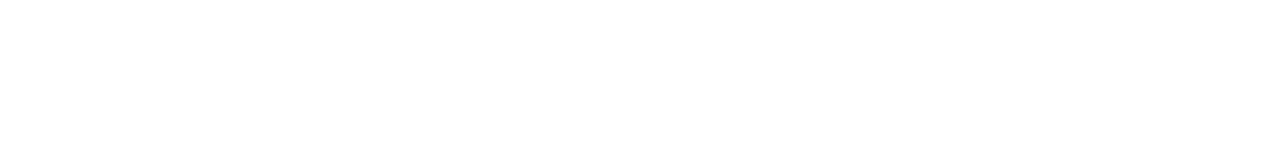
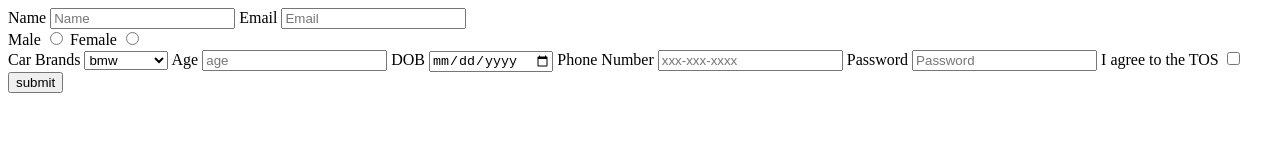
Before and after one commit to acciojob/signup-form-car-bansodesneha, a website: page main.html in a window 1280 px wide. Drawn offline with Linux system fonts and the light colour scheme.

Commit message:
created a submission

```diff
--- a/main.html
+++ b/main.html
@@ -7,6 +7,42 @@
 </head>
 
 <body>
+	<form>
+		<label for="name">Name</label>
+		<input type="text" required="Yes" id="name" placeholder="Name">
+
+		<label for="email">Email</label>
+		<input type="Email" required="Yes" id="email" placeholder="Email">
+<br>
+		 <label for="gender_m">Male</label>
+        <input type="radio" id="gender_m" name="gender" required>
+
+        <label for="gender_f">Female</label>
+        <input type="radio" id="gender_f" name="gender" required>
+<br>
+		<label for="cars">Car Brands</label>
+	     <select id="cars" type="Select" placeholder="--Please choose an option--" required>
+
+	        <option>bmw</option>
+			 <option>marsadise</option>
+		 </select>
+		<label for="age">Age</label>
+		<input type="number" id="age" placeholder="age" required>
+
+		<label id="dob">DOB</label>
+		<input type="date" id="dob" required>
+
+		<label id="tel">Phone Number</label>
+		<input type="tel" id="tel" placeholder="xxx-xxx-xxxx">
+
+		<label id="password">Password</label>
+		<input type="password" id="password" placeholder="Password" required>
+
+		<label id="tos">I agree to the TOS</label>
+		<input type="checkbox" id="tos" required>
+		<button type="submit">submit</button>
+
+	</form>
 	<!-- the entire body must be written by student -->
     <script type="text/javascript" src="./script.js">
 </script>
```
